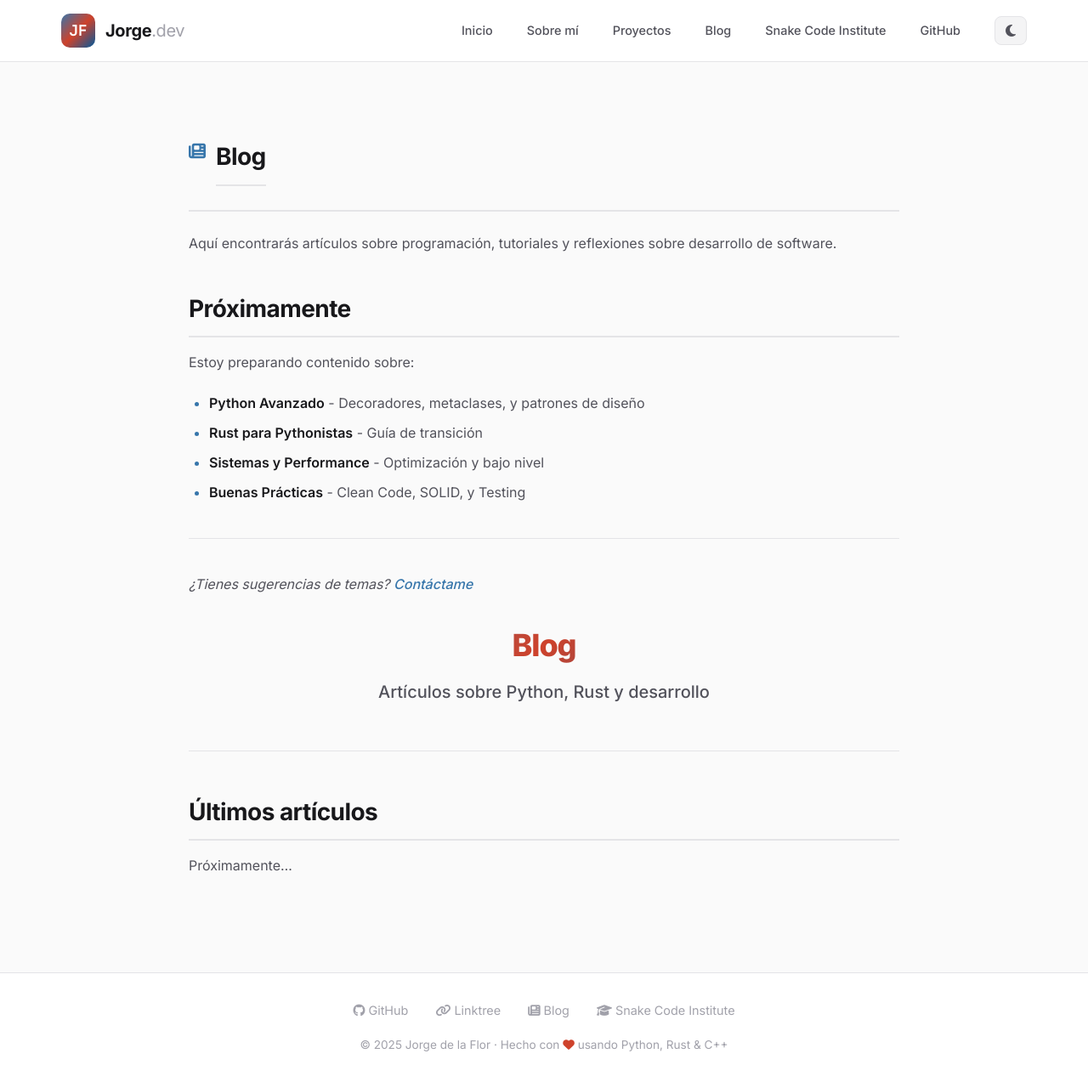
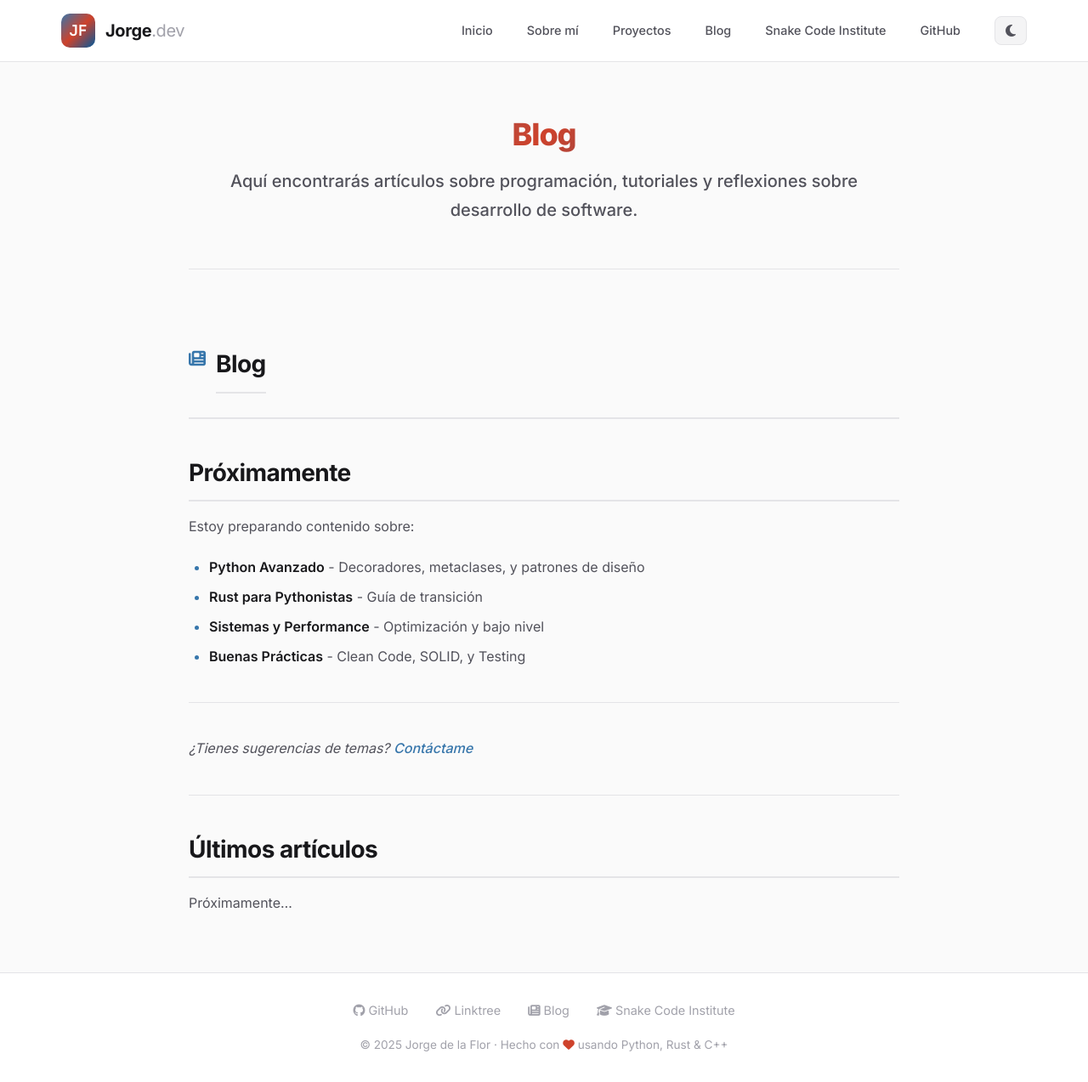
Before and after one commit to Jorge-de-la-Flor/Jorge-de-la-Flor.github.io, a Jekyll site: the page built from md_pages/blog/index.md, in a window 1280 px wide and 1273 px high. Shown: the whole window at 85% size. Built offline with Jekyll 4.4.1, drawn with Linux system fonts in a browser that asks for light colours.

Commit message:
update blog and about

```diff
--- a/md_pages/blog/index.md
+++ b/md_pages/blog/index.md
@@ -3,12 +3,15 @@ layout: default
 title: Blog
 ---
 
+<div class="profile-hero" style="padding: 1rem 0 2rem;">
+  <h1 class="profile-name">Blog</h1>
+  <p class="profile-title">Aquí encontrarás artículos sobre programación, tutoriales y reflexiones sobre desarrollo de software.</p>
+</div>
+
 <div class="section-header">
   <i class="fas fa-newspaper section-icon"></i>
   <h2 class="section-title">Blog</h2>
 </div>
-
-Aquí encontrarás artículos sobre programación, tutoriales y reflexiones sobre desarrollo de software.
 
 ## Próximamente
 
@@ -23,11 +26,7 @@ Estoy preparando contenido sobre:
 
 *¿Tienes sugerencias de temas? [Contáctame](https://linktr.ee/frostalo)*
 
-
-<div class="profile-hero" style="padding: 1rem 0 2rem;">
-  <h1 class="profile-name">Blog</h1>
-  <p class="profile-title">Artículos sobre Python, Rust y desarrollo</p>
-</div>
+---
 
 ## Últimos artículos
 
```
